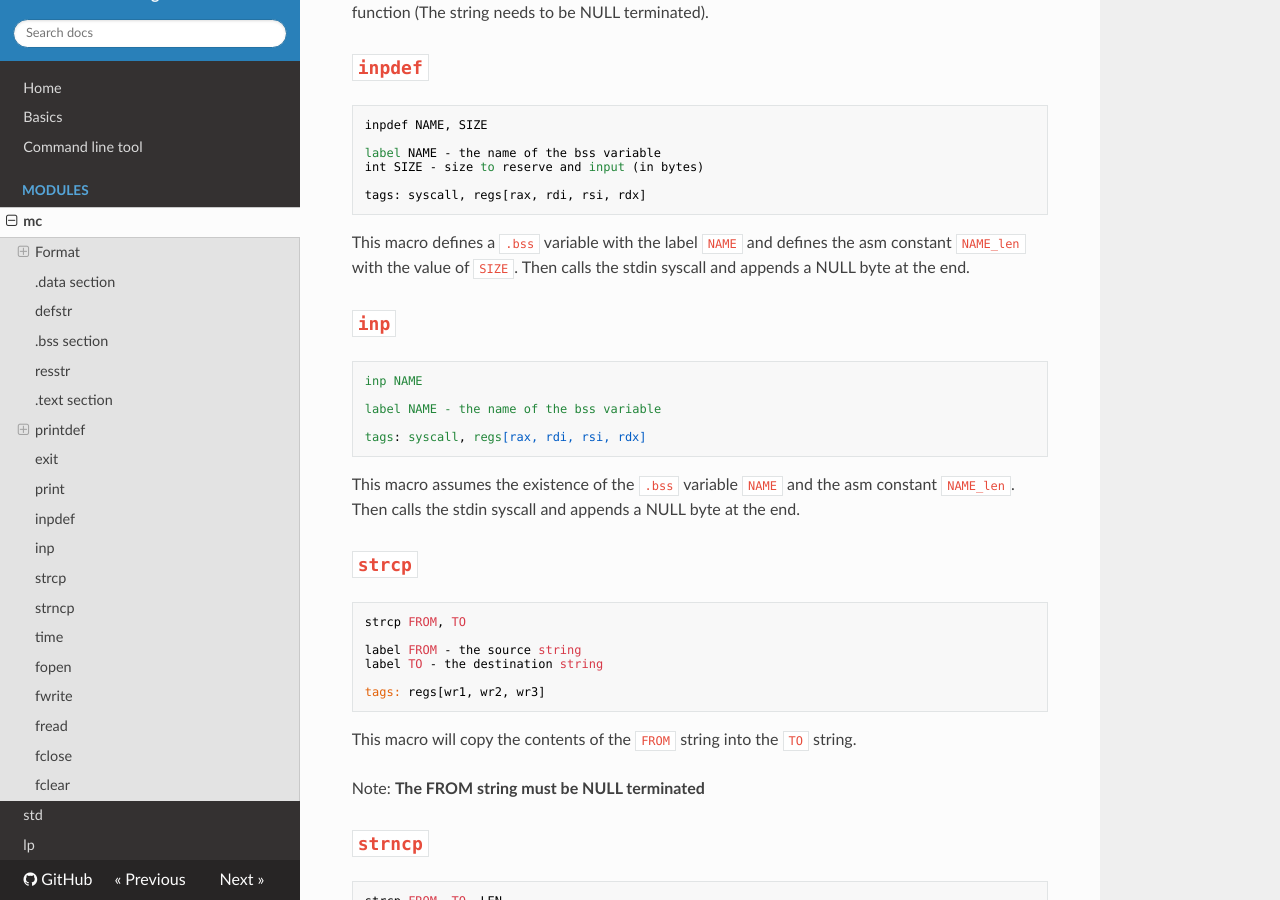
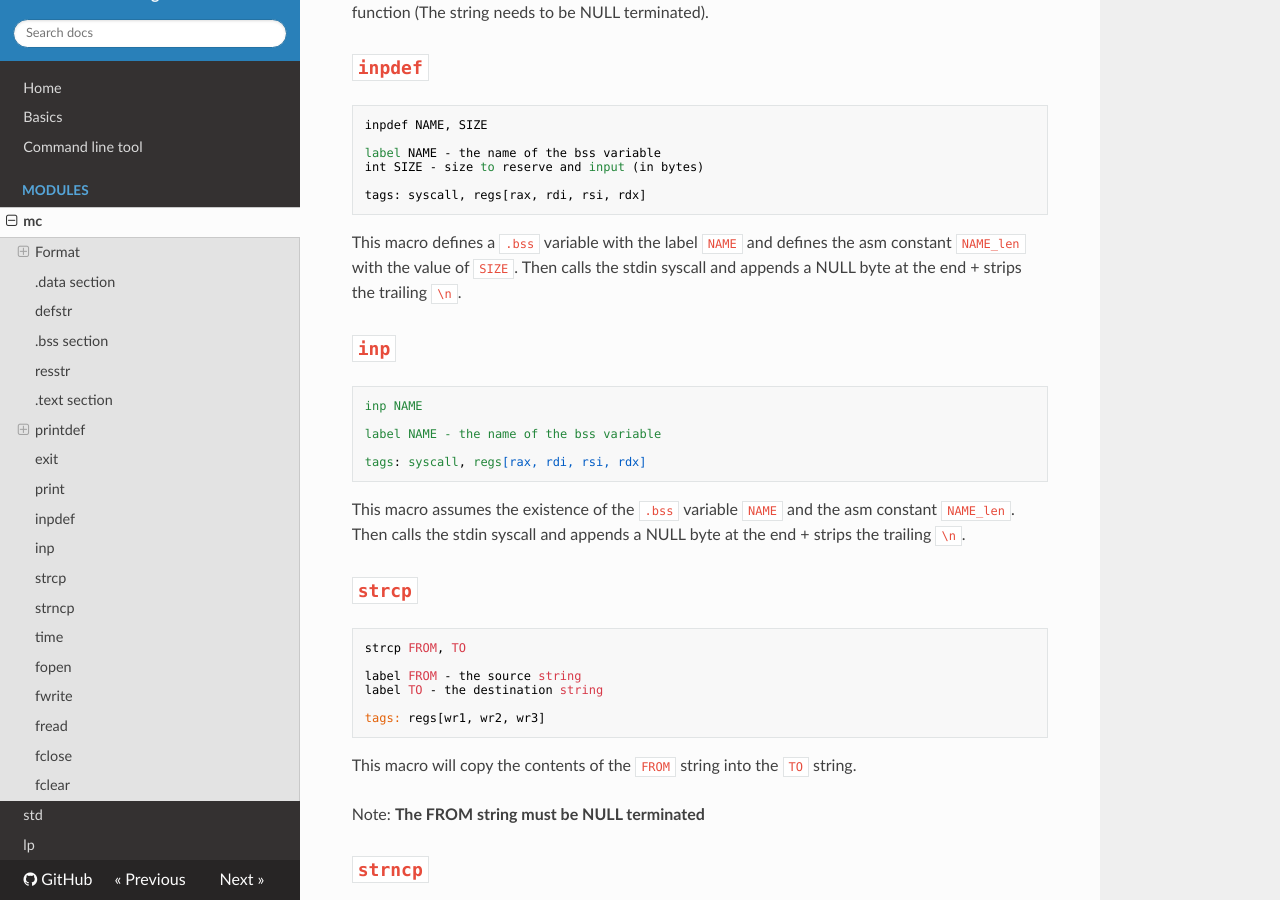
Before and after one commit to Xantus10/Transgalactic, an MkDocs documentation site: the page built from docs/docs/modules/mc.md, in a window 1280 px wide and 900 px high, scrolled down 2685 px. Built offline with MkDocs 1.6.1, drawn with Linux system fonts in a browser that asks for light colours; nearby versions of some CDN libraries.

Commit message:
File operation bugfixes

````diff
--- a/docs/docs/modules/mc.md
+++ b/docs/docs/modules/mc.md
@@ -134,7 +134,7 @@ int SIZE - size to reserve and input (in bytes)
 tags: syscall, regs[rax, rdi, rsi, rdx]
 ```
 
-This macro defines a `.bss` variable with the label `NAME` and defines the asm constant `NAME_len` with the value of `SIZE`. Then calls the stdin syscall and appends a NULL byte at the end.
+This macro defines a `.bss` variable with the label `NAME` and defines the asm constant `NAME_len` with the value of `SIZE`. Then calls the stdin syscall and appends a NULL byte at the end + strips the trailing `\n`.
 
 ## `inp`
 
@@ -146,7 +146,7 @@ label NAME - the name of the bss variable
 tags: syscall, regs[rax, rdi, rsi, rdx]
 ```
 
-This macro assumes the existence of the `.bss` variable `NAME` and the asm constant `NAME_len`. Then calls the stdin syscall and appends a NULL byte at the end.
+This macro assumes the existence of the `.bss` variable `NAME` and the asm constant `NAME_len`. Then calls the stdin syscall and appends a NULL byte at the end + strips the trailing `\n`.
 
 ## `strcp`
 
````
Also changed, not shown: 1 other file.
